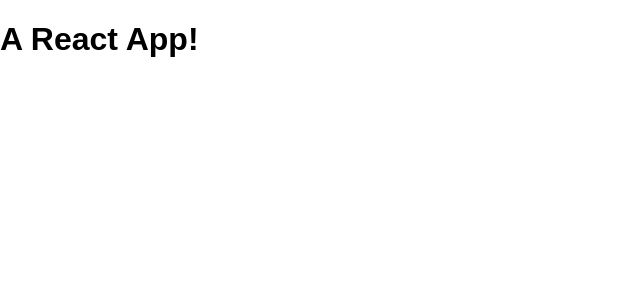
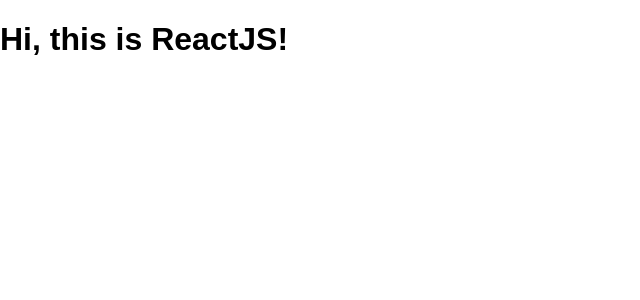
Before and after one commit to AJ-Mackay/RNtPG-RR, a React (Create React App) app: page / in a window 1280 px wide. Shown: the top 300 px of the page, without its empty margins (0-640 px from the left). Built offline with nearby package versions, Linux system fonts and the light colour scheme.

Commit message:
Understanding JSX

```diff
--- a/src/App.js
+++ b/src/App.js
@@ -1,7 +1,9 @@
 import React from 'react';
 
 const App = () => {
-  return <h1>A React App!</h1>;
+  // return React.createElement('h1', {}, 'Hi, this is React!');
+  return <h1 title="This works!">Hi, this is ReactJS!</h1>;
+  // return React.createElement('h1', {title: 'This works!'}, 'Hi, this is ReactJS!');
 };
 
 export default App;
```
